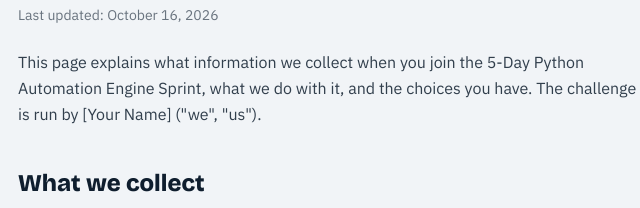
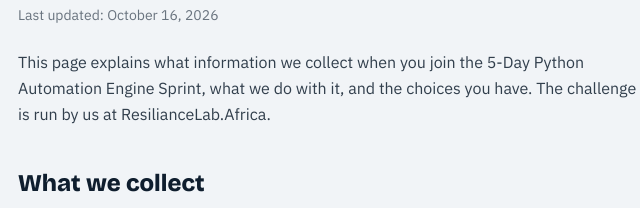
Before and after one commit to Garikai88/python-sprint-email-page, a plain HTML site: page privacy.html in a window 1280 px wide. Shown: the part 148-356 px from the top of the page, 306-946 px from the left. Drawn offline with nearby package versions, Linux system fonts and the light colour scheme.

Commit message:
Name change on privacy policy update

```diff
--- a/privacy.html
+++ b/privacy.html
@@ -34,7 +34,7 @@
     <p class="mt-2 text-sm text-ink/60">Last updated: October 16, 2026</p>
 
     <p class="mt-6">
-      This page explains what information we collect when you join the 5-Day Python Automation Engine Sprint, what we do with it, and the choices you have. The challenge is run by [Your Name] ("we", "us").
+      This page explains what information we collect when you join the 5-Day Python Automation Engine Sprint, what we do with it, and the choices you have. The challenge is run by us at ResilianceLab.Africa.
     </p>
 
     <h2 class="font-display font-extrabold text-2xl text-ink mt-10">What we collect</h2>
```
